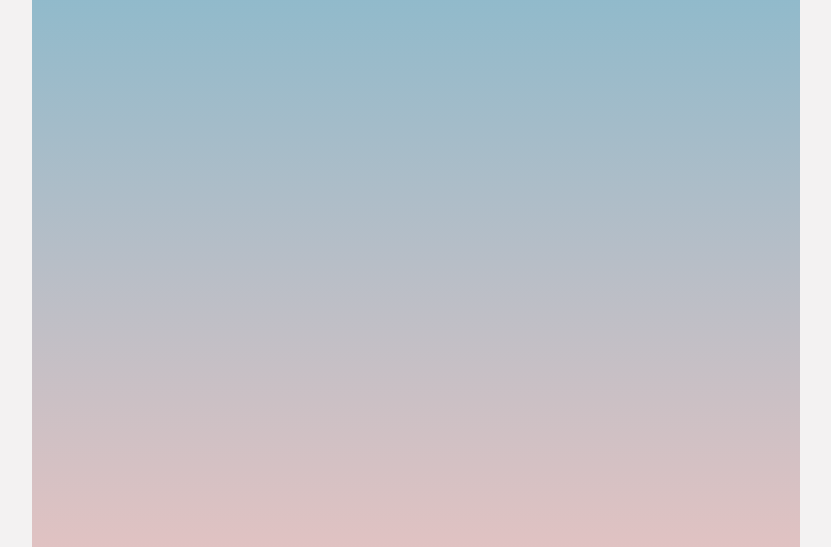
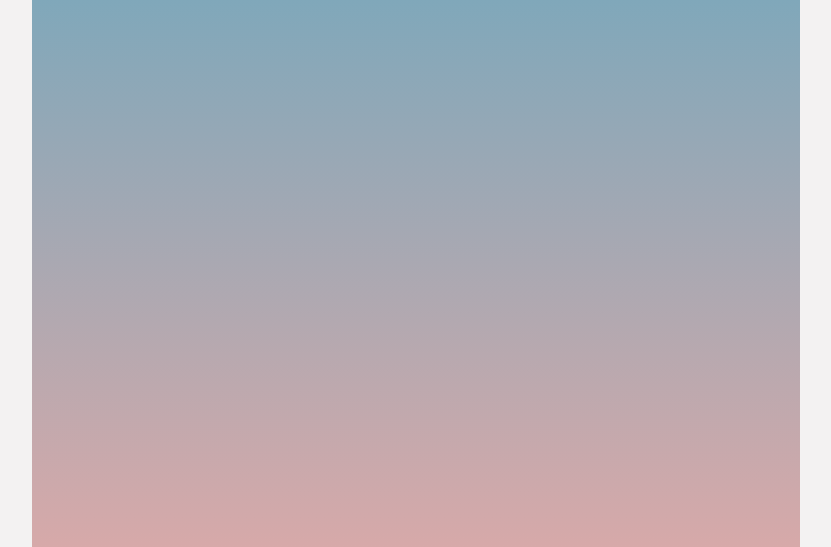
Before and after one commit to lukinoo/keyfames-loadingbar, a plain HTML site: page index.html in a window 1280 px wide. Shown: the part 253-800 px from the top of the page, without its empty margins (224-1055 px from the left). Drawn offline with Linux system fonts and the light colour scheme; a web font is replaced by a local one.

Commit message:
some changes

```diff
--- a/styles/main.css
+++ b/styles/main.css
@@ -13,8 +13,7 @@ body {
     width: 60%;
     height: 100vh;
     margin: 0 auto;
-    /* background-color: rgb(61, 61, 61); */
-    background: linear-gradient(to bottom, rgba(103, 180, 206, 0.959), rgba(165, 42, 42, 0.239));
+    background: linear-gradient(to bottom, rgb(88, 167, 194), rgba(165, 42, 42, 0.363));
     display: flex;
     justify-content: center;
     align-items: center;
```
